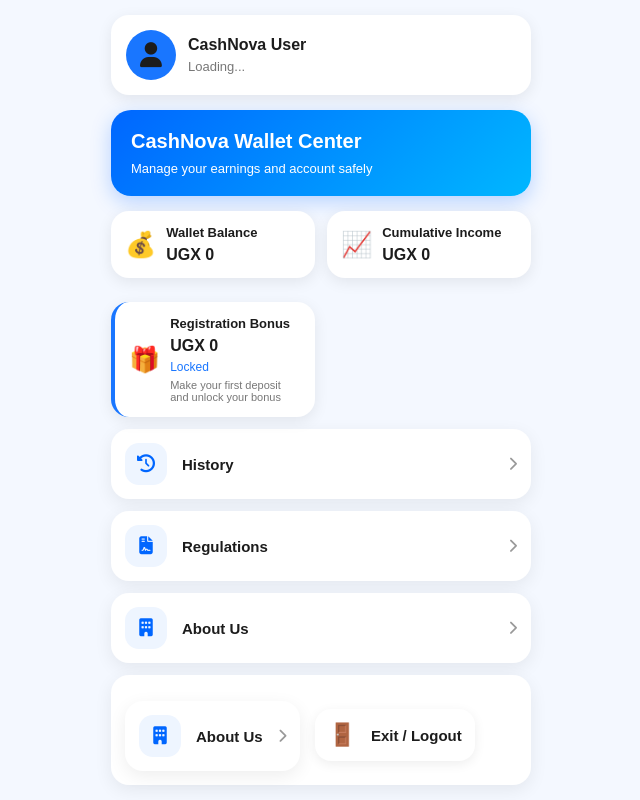
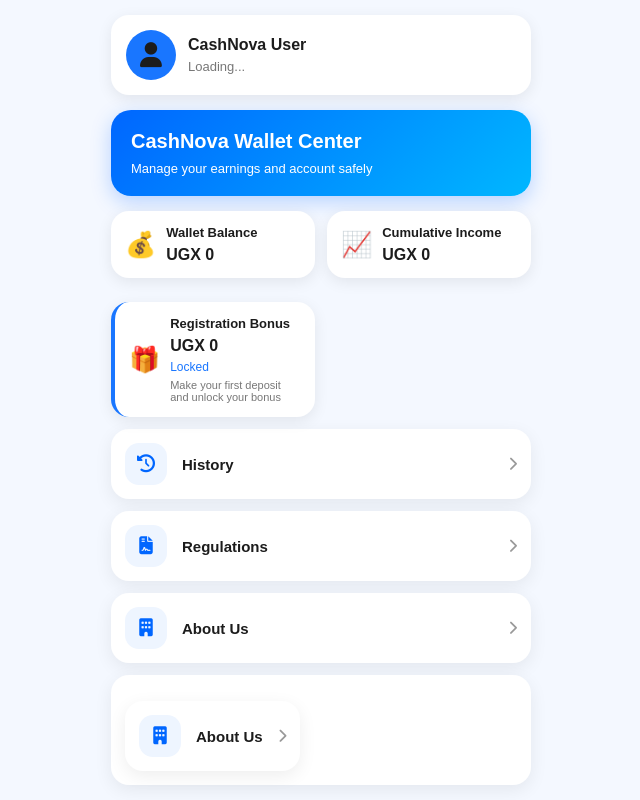
Before and after one commit to akanyijukadavis38-ux/CashNova-Backend, a website: page mine.html in a window 1280 px wide. Shown: the whole page, without its empty margins (319-959 px from the left). Drawn offline with Linux system fonts and the light colour scheme.

Commit message:
Update mine.html

```diff
--- a/mine.html
+++ b/mine.html
@@ -218,21 +218,6 @@
 
 
 
-
-<!-- Exit -->
-
-<div class="logout-card"
-onclick="logoutUser()">
-
-<span>
-🚪
-</span>
-
-<h3>
-Exit / Logout
-</h3>
-
-</div>
 <script>
 
 document.addEventListener("DOMContentLoaded", async function(){
```
